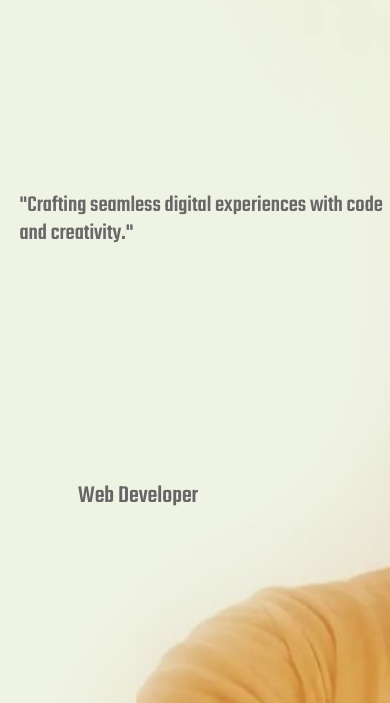
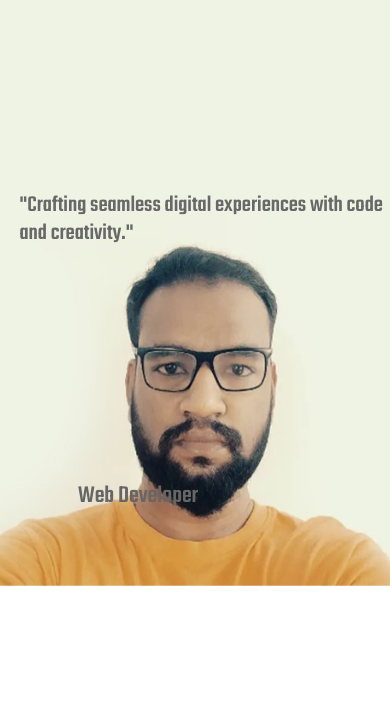
Before and after one commit to Gokulnathz/Portfolio_parallax, a plain HTML site: page index.html in a window 390 px wide. Shown: the part 62-765 px from the top of the page. Drawn offline with nearby package versions, Linux system fonts and the light colour scheme; a web font is replaced by a local one.

Commit message:
small images added

```diff
--- a/style.css
+++ b/style.css
@@ -220,4 +220,15 @@ body,html{
 .pro{
   margin-left: 3%;
 }
+.pimg1{
+
+  background-position: center;
+  background-repeat: no-repeat;
+  background-size: cover;
+  background-attachment: fixed;
+    width:100%;
+
+    background-image: url(./images/Untitled-1-sm.jpg);
+
 }
+}
```
Also changed, not shown: images/Untitled-1-sm.jpg (added).
